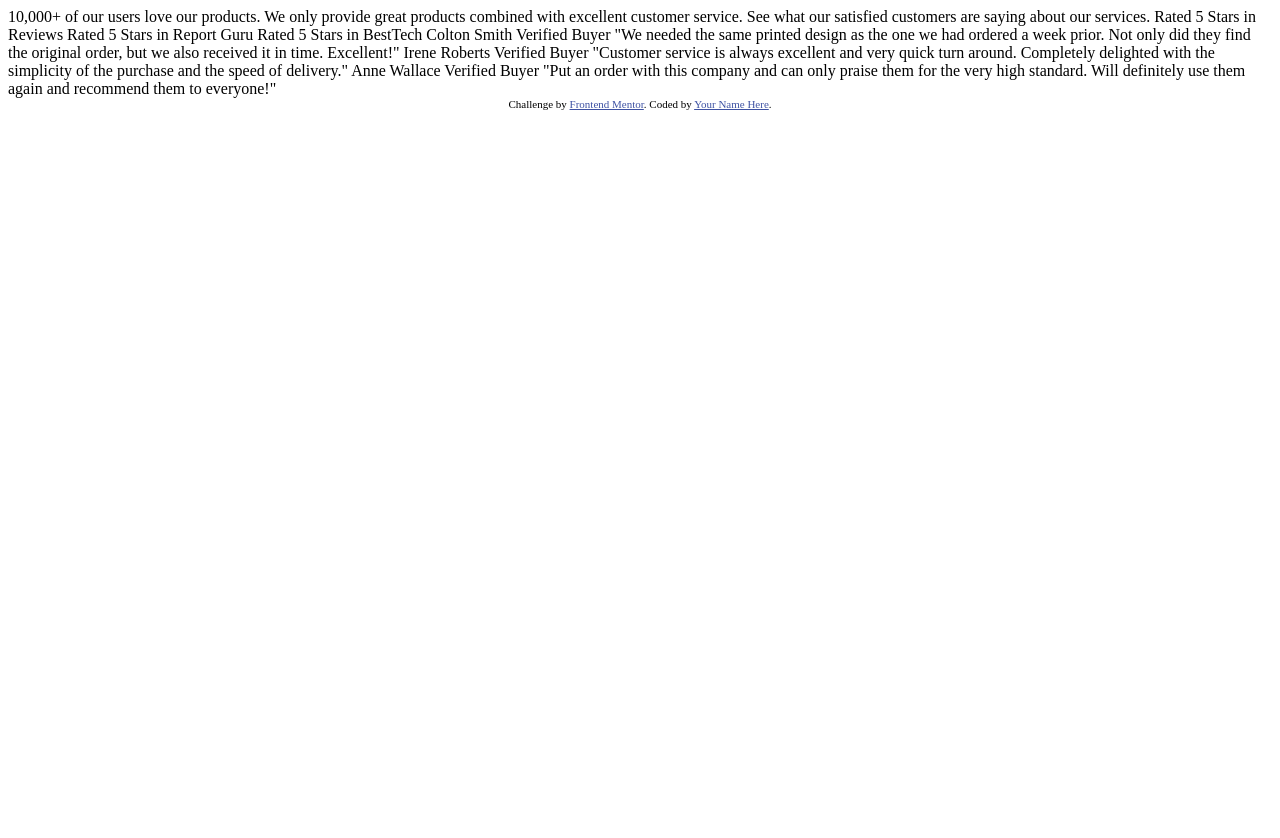
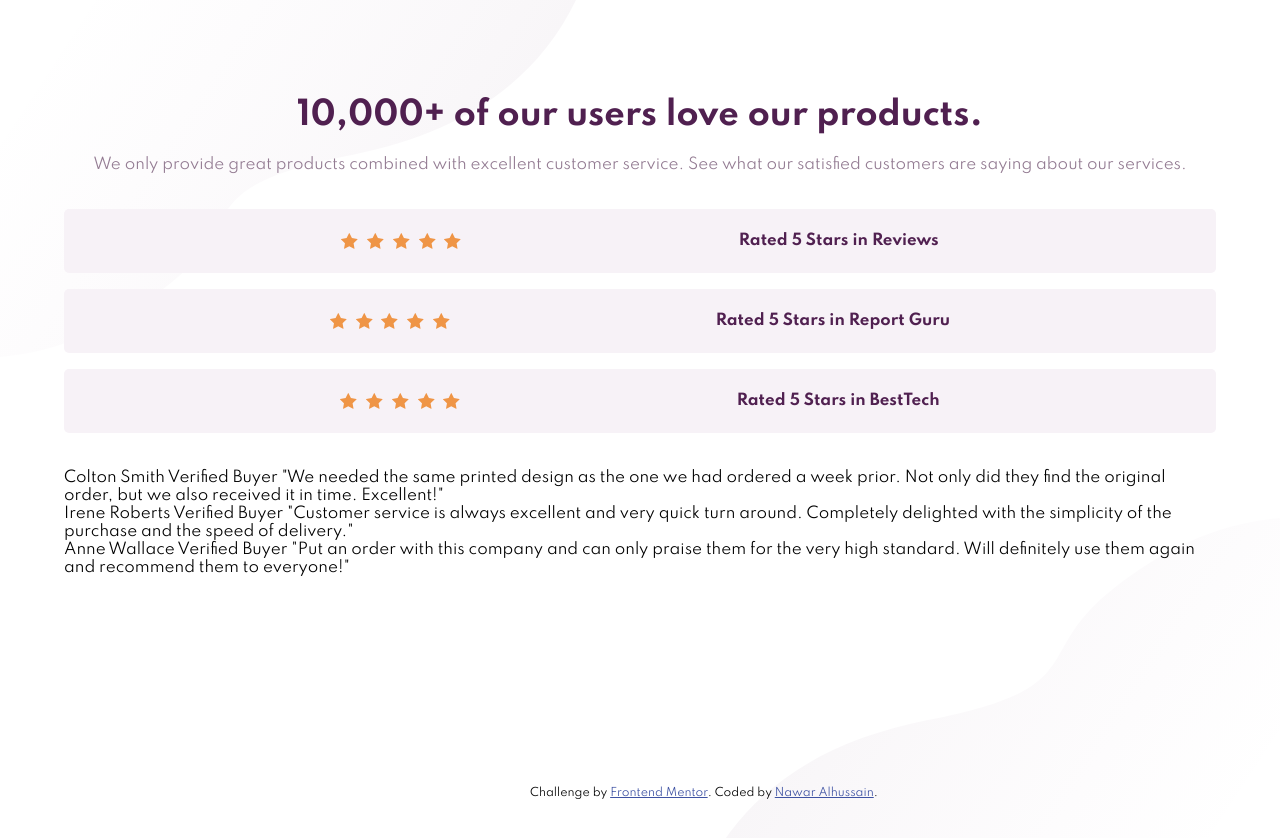
Before and after one commit to vNawar/social-proof-section-master, a plain HTML site: page index.html in a window 1280 px wide. Before the commit the page ends 800 px from the top, so only its background shows below. Drawn offline with Linux system fonts and the light colour scheme.

Commit message:
Finish ratings section

```diff
--- /dev/null
+++ b/css/styles.css
@@ -0,0 +1,93 @@
+:root {
+  --very-dark-magenta: hsl(300, 43%, 22%);
+  --soft-pink: hsl(333, 80%, 67%);
+  --dark-grayish-magenta: hsl(303, 10%, 53%);
+  --light-grayish-magenta: hsl(300, 24%, 96%);
+  --white: hsl(0, 0%, 100%);
+}
+
+@media screen and (max-width: 800px) {
+  :root {
+    --flex-direction: column;
+    --bg-pattern-size: 90%;
+  }
+}
+
+@media screen and (min-width: 801px) {
+  :root {
+    --flex-direction: row;
+    --bg-pattern-size: 45%;
+  }
+}
+
+main {
+  width: 90%;
+  margin: 5em auto;
+}
+
+body {
+  background-image: url(../images/bg-pattern-top-desktop.svg), url(../images/bg-pattern-bottom-desktop.svg);
+  background-repeat: no-repeat;
+  background-position: top left, bottom right;
+  height: 100vh;
+  width: 100%;
+  margin: 0;
+  background-size: var(--bg-pattern-size, 70%);
+  font-family: "Spartan", sans-serif;
+  font-size: 15px;
+}
+
+h1 {
+  color: var(--very-dark-magenta, hsl(300, 43%, 22%));
+  font-size: 32px;
+}
+
+p {
+  color: var(--dark-grayish-magenta, hsl(300, 43%, 22%));
+}
+
+.attribution {
+  position: fixed;
+  bottom: 0;
+  width: 100%;
+  text-align: center;
+}
+
+.grid {
+  display: grid;
+  row-gap: 20px;
+  justify-content: center;
+}
+
+.flexbox {
+  display: flex;
+  flex-direction: column;
+}
+
+.row1 {
+  text-align: center;
+}
+
+.ratings-box {
+  background-color: var(--light-grayish-magenta, hsl(300, 24%, 96%));
+  border-radius: 5px;
+  display: flex;
+  align-items: center;
+  justify-content: space-evenly;
+  flex-direction: var(--flex-direction, column);
+  margin-bottom: 16px;
+  height: 64px;
+}
+
+.rating-text {
+  color: var(--very-dark-magenta, hsl(300, 43%, 22%));
+  font-weight: 700;
+  margin: 0;
+}
+
+.rating-stars {
+  display: flex;
+  justify-content: space-between;
+  width: 120px;
+  height: 16px;
+}
--- a/index.html
+++ b/index.html
@@ -5,12 +5,14 @@
     <meta name="viewport" content="width=device-width, initial-scale=1.0" />
     <!-- displays site properly based on user's device -->
 
-    <link
-      rel="icon"
-      type="image/png"
-      sizes="32x32"
-      href="./images/favicon-32x32.png"
-    />
+    <link rel="icon" type="image/png" sizes="32x32" href="./images/favicon-32x32.png" />
+
+    <!-- Google Fonts -->
+    <link rel="preconnect" href="https://fonts.gstatic.com" />
+    <link href="https://fonts.googleapis.com/css2?family=Spartan:wght@400;500;700&display=swap" rel="stylesheet" />
+
+    <!-- Style Sheet -->
+    <link rel="stylesheet" href="css/styles.css" />
 
     <title>Frontend Mentor | Social proof section</title>
 
@@ -26,36 +28,72 @@
     </style>
   </head>
   <body>
-    10,000+ of our users love our products.
-
-    We only provide great products combined with excellent customer service.
-    See what our satisfied customers are saying about our services.
-
-    Rated 5 Stars in Reviews
-    Rated 5 Stars in Report Guru
-    Rated 5 Stars in BestTech
-
-    Colton Smith
-    Verified Buyer
-    "We needed the same printed design as the one we had ordered a week prior.
-    Not only did they find the original order, but we also received it in time.
-    Excellent!"
-
-    Irene Roberts
-    Verified Buyer
-    "Customer service is always excellent and very quick turn around. Completely
-    delighted with the simplicity of the purchase and the speed of delivery."
-
-    Anne Wallace
-    Verified Buyer
-    "Put an order with this company and can only praise them for the very high
-    standard. Will definitely use them again and recommend them to everyone!"
-
-    <div class="attribution">
-      Challenge by
-      <a href="https://www.frontendmentor.io?ref=challenge" target="_blank"
-        >Frontend Mentor</a
-      >. Coded by <a href="#">Your Name Here</a>.
+    <div class="wrapper">
+      <main>
+        <div class="grid">
+          <!-- Main Text -->
+          <div class="row1">
+            <h1>10,000+ of our users love our products.</h1>
+            <p>
+              We only provide great products combined with excellent customer service. See what our satisfied customers
+              are saying about our services.
+            </p>
+          </div>
+          <!-- Ratings -->
+          <div class="flexbox row2">
+            <div class="ratings-box flex-item1">
+              <div class="rating-stars">
+                <img src="./images/icon-star.svg" alt="star" />
+                <img src="./images/icon-star.svg" alt="star" />
+                <img src="./images/icon-star.svg" alt="star" />
+                <img src="./images/icon-star.svg" alt="star" />
+                <img src="./images/icon-star.svg" alt="star" />
+              </div>
+              <p class="rating-text">Rated 5 Stars in Reviews</p>
+            </div>
+            <div class="ratings-box flex-item2">
+              <div class="rating-stars">
+                <img src="./images/icon-star.svg" alt="star" />
+                <img src="./images/icon-star.svg" alt="star" />
+                <img src="./images/icon-star.svg" alt="star" />
+                <img src="./images/icon-star.svg" alt="star" />
+                <img src="./images/icon-star.svg" alt="star" />
+              </div>
+              <p class="rating-text">Rated 5 Stars in Report Guru</p>
+            </div>
+            <div class="ratings-box flex-item3">
+              <div class="rating-stars">
+                <img src="./images/icon-star.svg" alt="star" />
+                <img src="./images/icon-star.svg" alt="star" />
+                <img src="./images/icon-star.svg" alt="star" />
+                <img src="./images/icon-star.svg" alt="star" />
+                <img src="./images/icon-star.svg" alt="star" />
+              </div>
+              <p class="rating-text">Rated 5 Stars in BestTech</p>
+            </div>
+          </div>
+          <!-- Reviews -->
+          <div class="flexbox row3">
+            <div class="flex-item1">
+              Colton Smith Verified Buyer "We needed the same printed design as the one we had ordered a week prior. Not
+              only did they find the original order, but we also received it in time. Excellent!"
+            </div>
+            <div class="flex-item2">
+              Irene Roberts Verified Buyer "Customer service is always excellent and very quick turn around. Completely
+              delighted with the simplicity of the purchase and the speed of delivery."
+            </div>
+            <div class="flex-item3">
+              Anne Wallace Verified Buyer "Put an order with this company and can only praise them for the very high
+              standard. Will definitely use them again and recommend them to everyone!"
+            </div>
+          </div>
+        </div>
+        <div class="attribution">
+          Challenge by
+          <a href="https://www.frontendmentor.io?ref=challenge" target="_blank">Frontend Mentor</a>. Coded by
+          <a href="#">Nawar Alhussain</a>.
+        </div>
+      </main>
     </div>
   </body>
 </html>
```
